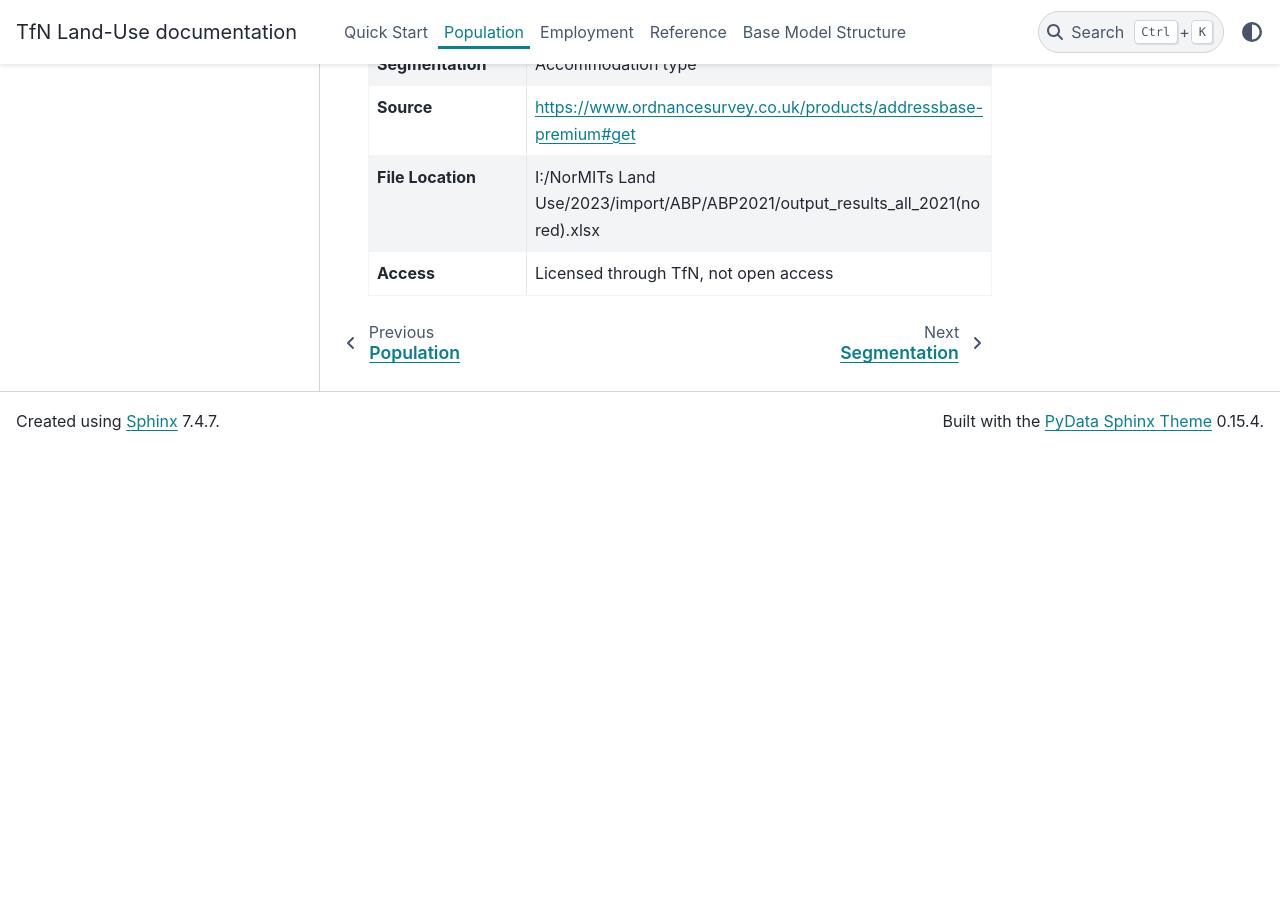
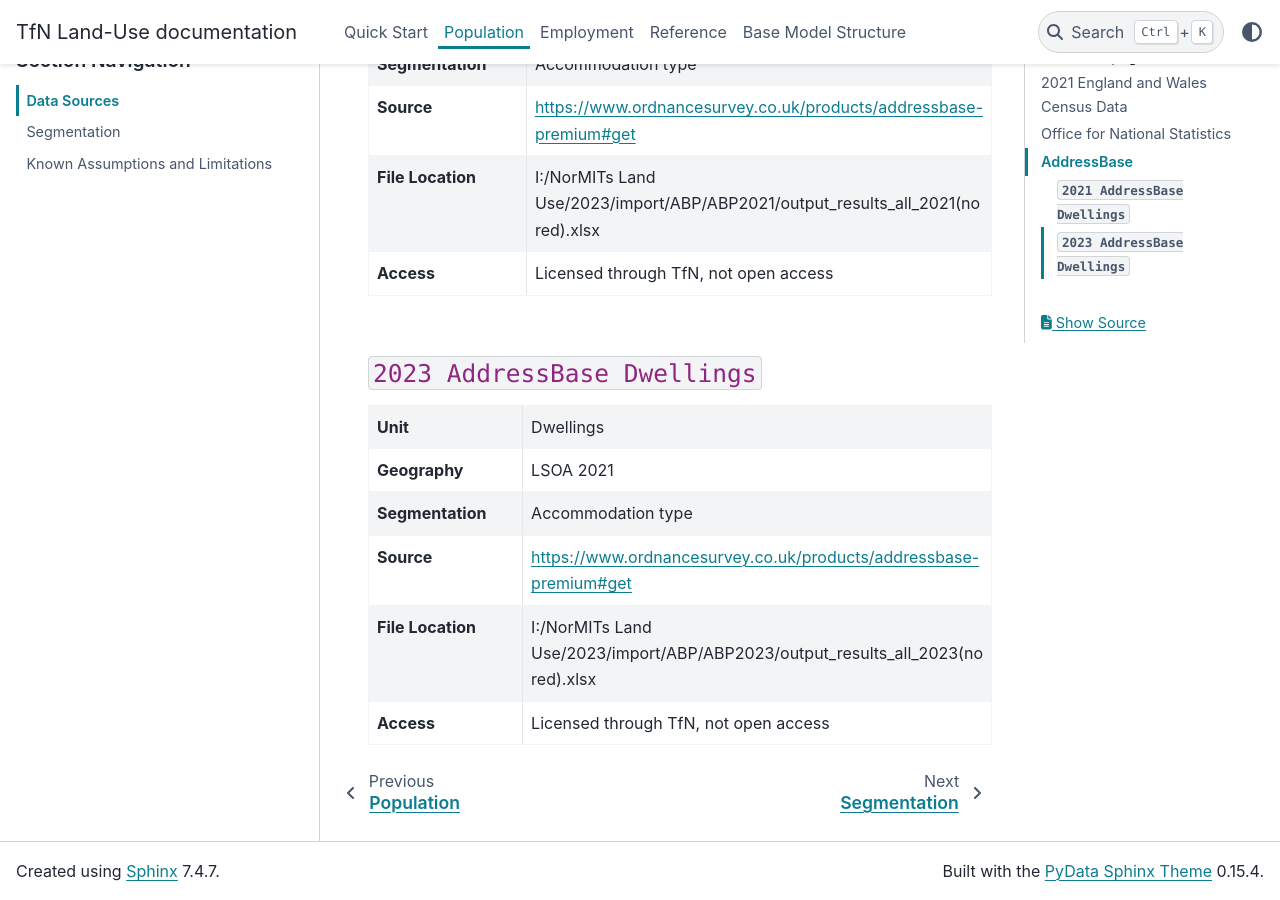
Before and after one commit to asongtoruin/Land-Use, a Sphinx documentation site: the page built from docs/population/data_sources.rst, in a window 1280 px wide and 900 px high, scrolled down 5811 px. Built offline with Sphinx 7.4.7 and the PyData theme 0.15.4, drawn with Linux system fonts in a browser that asks for light colours; before the commit the page ends 6262 px from its top, so only the background shows below that; some of the changed text lies outside the part shown.

Commit message:
Added ABP2023 dataset to docs

```diff
--- a/docs/population/data_sources.rst
+++ b/docs/population/data_sources.rst
@@ -12,7 +12,7 @@ The sections below describe each input dataset with the:
 - the file location stored on TfN's local drive, and
 - the access requirements for the data.
 
-England and Wales Census Data
+2021 England and Wales Census Data
 =============================
 
 ``ONS Table 1``
@@ -291,3 +291,24 @@ AddressBase
      - I:/NorMITs Land Use/2023/import/ABP/ABP2021/output_results_all_2021(no red).xlsx
    * - Access
      - Licensed through TfN, not open access
+
+``2023 AddressBase Dwellings``
+------------------------------
+
+.. list-table::
+   :header-rows: 0
+   :widths: 1 2
+   :stub-columns: 1
+
+   * - Unit
+     - Dwellings
+   * - Geography
+     - LSOA 2021
+   * - Segmentation
+     - Accommodation type
+   * - Source
+     - https://www.ordnancesurvey.co.uk/products/addressbase-premium#get
+   * - File Location
+     - I:/NorMITs Land Use/2023/import/ABP/ABP2023/output_results_all_2023(no red).xlsx
+   * - Access
+     - Licensed through TfN, not open access
```
